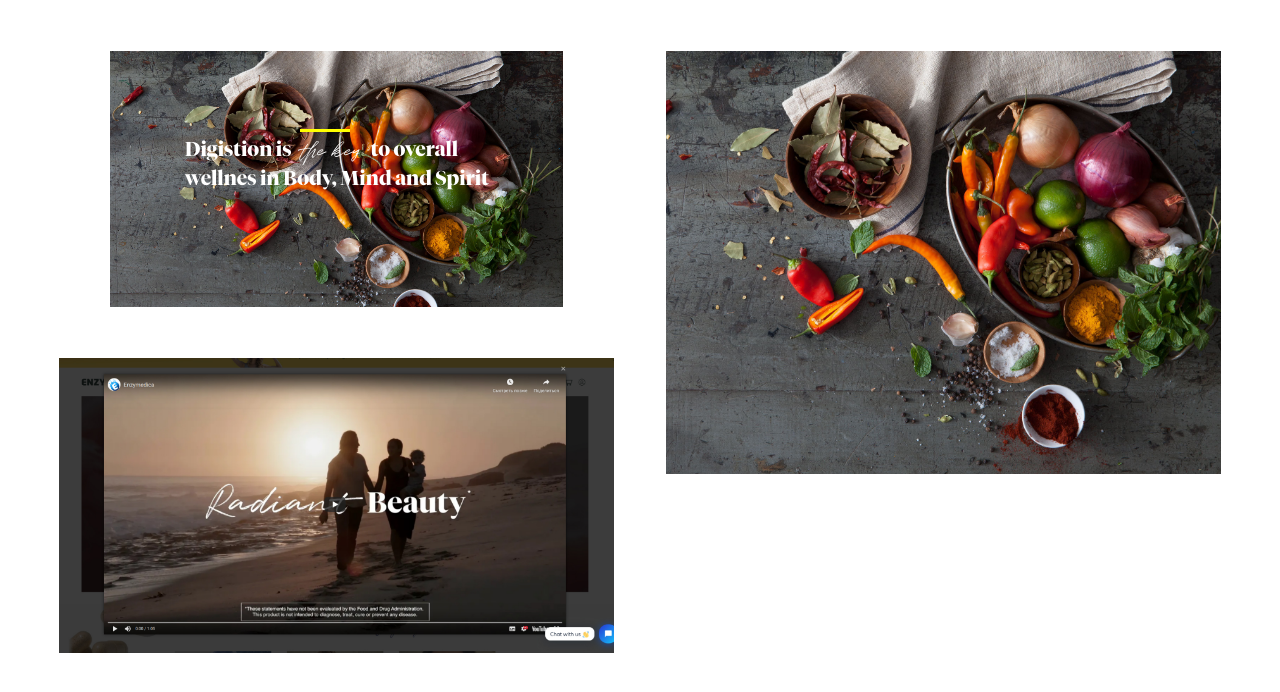
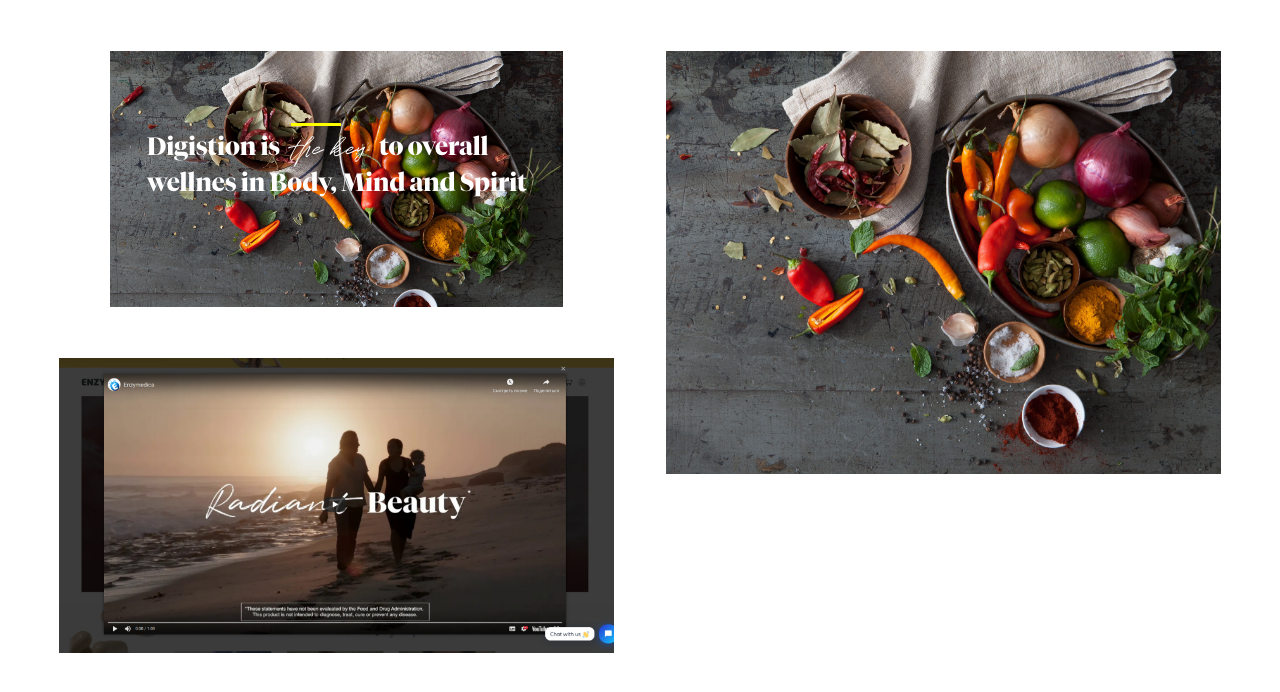
Before and after one commit to artdrua12/BEM_LAZY, a plain HTML site: page index.html in a window 1280 px wide. Drawn offline with Linux system fonts and the light colour scheme.

Commit message:
Увеличение шрифта

```diff
--- a/style.css
+++ b/style.css
@@ -27,7 +27,6 @@
 }
 .content__media {
   margin: 2vw;
-  font-size: 20px;
 }
 
 .media {
@@ -66,6 +65,8 @@
   background-image: url("./image/spice.jpg");
   background-size: cover;
   color: white;
+  font-size: 25px;
+  overflow: hidden;
 
   display: flex;
   justify-items: center;
```
